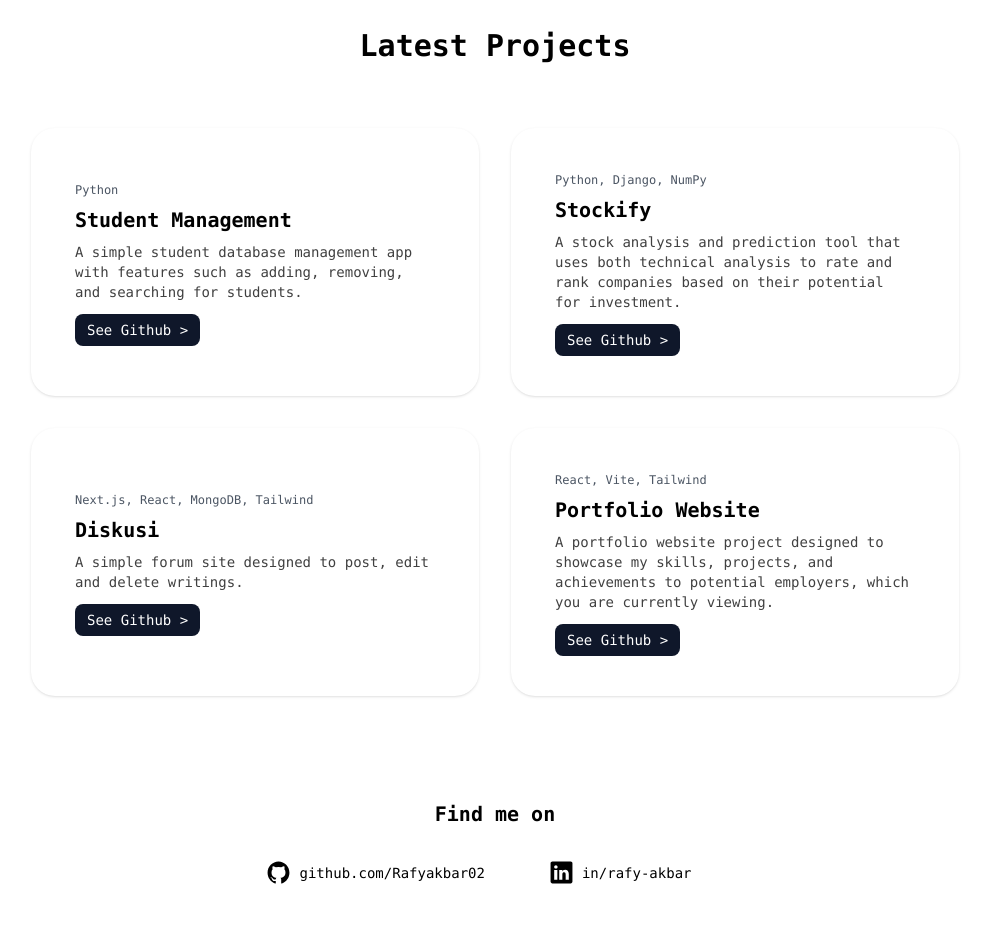
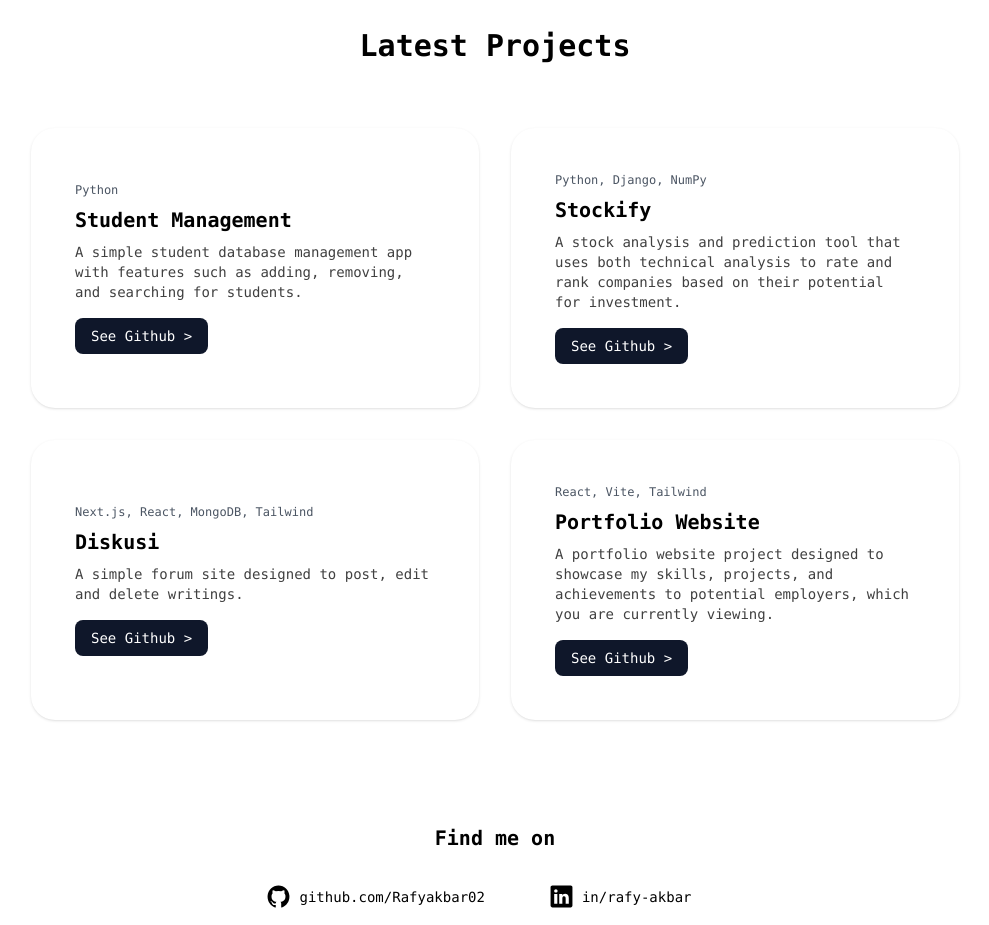
Before and after one commit to Rafyakbar02/portfolio-web, a React (Vite) app: page / in a window 1280 px wide. Shown: the part 1900-2825 px from the top of the page, without its empty margins (145-1134 px from the left). Built offline with nearby package versions, Linux system fonts and the light colour scheme.

Commit message:
theme color adjustment

```diff
--- a/src/components/Footer.jsx
+++ b/src/components/Footer.jsx
@@ -2,7 +2,7 @@ import React from "react";
 
 const Footer = () => {
   return (
-    <div className="bg-white dark:bg-slate-900 text-neutral-700 dark:text-neutral-300 border border-gray-200 dark:border-slate-900 w-full p-3">
+    <div className="bg-white dark:bg-slate-950 text-neutral-700 dark:text-neutral-300 border border-gray-200 dark:border-slate-900 w-full p-3">
       <p className="text-center text-sm">
         Copyright by Rafy Akbar 2023. All Rights Reserved.
       </p>
--- a/src/components/Hero.jsx
+++ b/src/components/Hero.jsx
@@ -21,7 +21,7 @@ const Hero = () => {
         <a
           href={resume}
           target="_blank"
-          className="transition-all ease-in px-6 py-3 font-medium rounded-lg bg-slate-900 dark:bg-white text-white dark:text-slate-900  hover:rounded-3xl"
+          className="transition-all ease-in px-6 py-3 font-medium rounded-lg bg-slate-900 dark:bg-white text-white dark:text-slate-900  hover:rounded-3xl hover:bg-slate-700"
         >
           Download Resume
         </a>
--- a/src/components/ProjectCard.jsx
+++ b/src/components/ProjectCard.jsx
@@ -2,7 +2,7 @@ import React from "react";
 
 const ProjectCard = ({ title, language, link, content }) => {
   return (
-    <div className="bg-white dark:bg-slate-900 p-7 sm:p-11 rounded-3xl shadow content-center max-w-md dark:shadow-slate-800">
+    <div className="flex flex-col bg-white dark:bg-slate-950 p-7 sm:p-11 rounded-3xl shadow place-content-center max-w-md dark:shadow-slate-800">
       <p className="text-gray-600 dark:text-gray-400 mb-2 text-xs">
         {language}
       </p>
@@ -11,7 +11,7 @@ const ProjectCard = ({ title, language, link, content }) => {
         {content}
       </p>
       <a
-        className="transition-all px-3 py-2 bg-slate-900 dark:bg-white text-sm text-white dark:text-slate-900 rounded-lg hover:rounded-3xl"
+        className="transition-all px-4 py-2 bg-slate-900 dark:bg-white text-sm text-white dark:text-slate-900 rounded-lg hover:rounded-2xl hover:bg-slate-800 w-fit dark:hover:bg-slate-200"
         href={link}
         target="_blank"
       >
```
